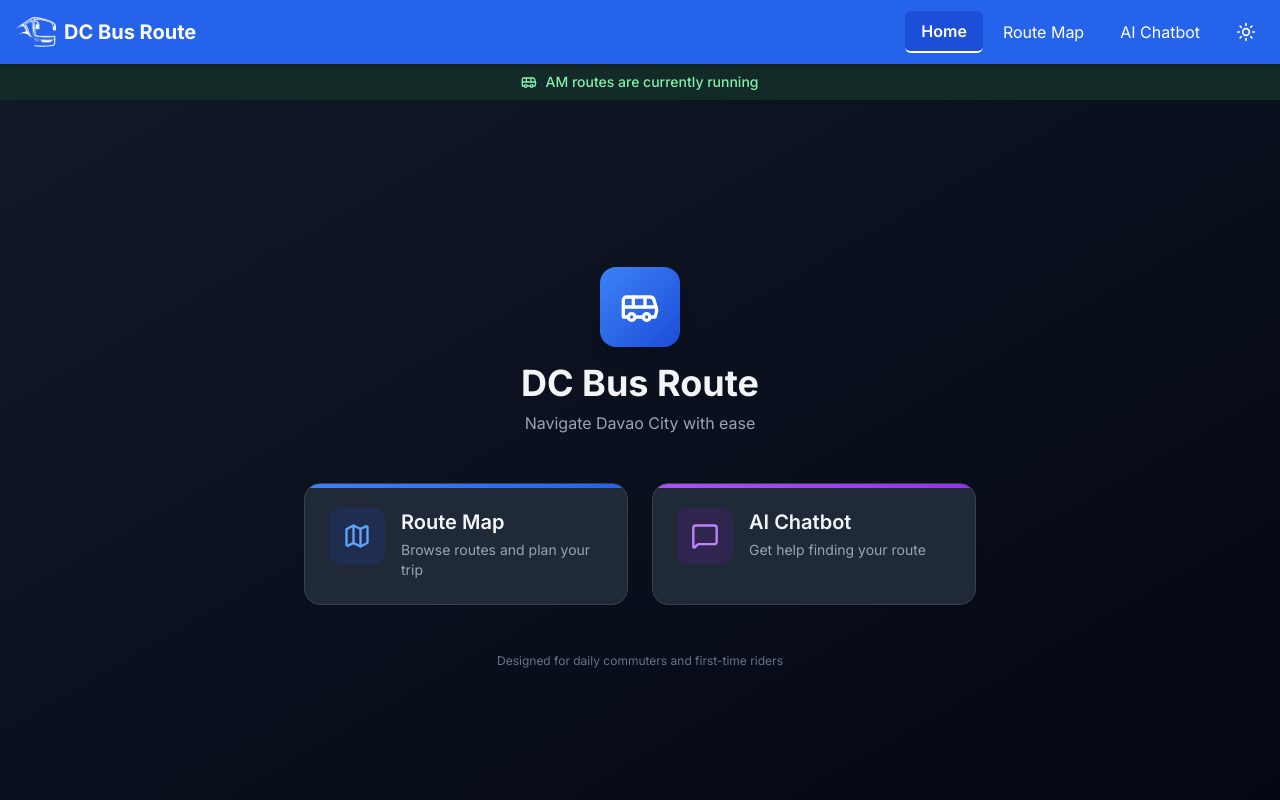
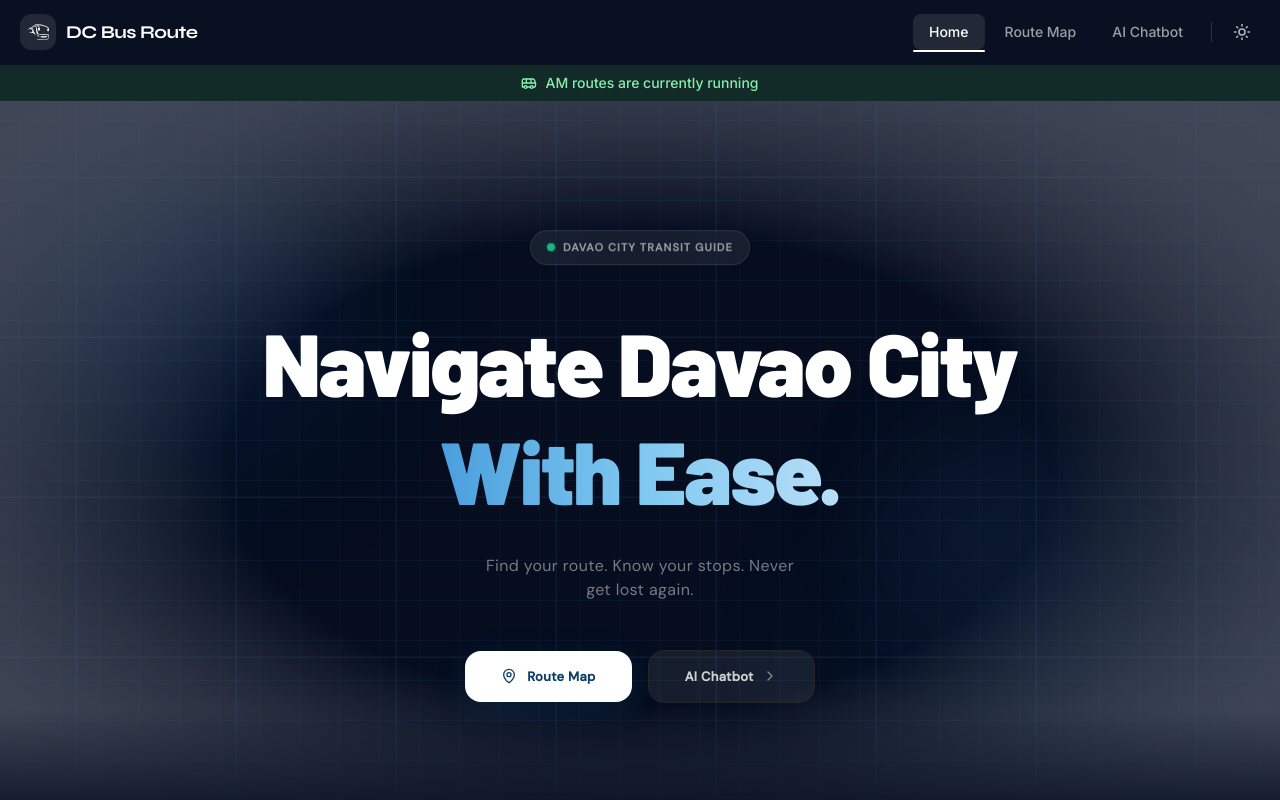
Before and after one commit to kkshiba/DC-Bus-Route, a Next.js app: page / in a window 1280 px wide. Both pictures are taken after a click on the button "Toggle theme". Shown: the top 800 px of the page. Built offline with nearby package versions, Linux system fonts and the light colour scheme.

Commit message:
Updated UI of Homepage

```diff
--- a/src/app/layout.tsx
+++ b/src/app/layout.tsx
@@ -65,6 +65,14 @@ export default function RootLayout({
     <html lang="en" className="scroll-smooth">
       <head>
         <link rel="icon" href="/favicon.png" type="image/png" />
+        {/* Preconnect for faster font loading */}
+        <link rel="preconnect" href="https://fonts.googleapis.com" />
+        <link rel="preconnect" href="https://fonts.gstatic.com" crossOrigin="anonymous" />
+        {/* Load all custom fonts globally: Syne (header/footer logo), Barlow (hero titles), DM Sans (hero body) */}
+        <link
+          href="https://fonts.googleapis.com/css2?family=Syne:wght@700;800&family=Barlow:wght@700;800;900&family=DM+Sans:wght@400;500&display=swap"
+          rel="stylesheet"
+        />
       </head>
       <body className={`${inter.className} antialiased`}>
         <ThemeProvider>
--- a/src/app/page.tsx
+++ b/src/app/page.tsx
@@ -1,83 +1,129 @@
 "use client";
 
 import Link from "next/link";
-import { Map, MessageSquare, Bus } from "lucide-react";
-
-const pages = [
-  {
-    href: "/route-map",
-    icon: Map,
-    title: "Route Map",
-    description: "Browse routes and plan your trip",
-    color: "from-blue-500 to-blue-600",
-    iconBg: "bg-blue-100 dark:bg-blue-900/30",
-    iconColor: "text-blue-600 dark:text-blue-400",
-  },
-  {
-    href: "/chatbot",
-    icon: MessageSquare,
-    title: "AI Chatbot",
-    description: "Get help finding your route",
-    color: "from-purple-500 to-purple-600",
-    iconBg: "bg-purple-100 dark:bg-purple-900/30",
-    iconColor: "text-purple-600 dark:text-purple-400",
-  },
-];
+import { ChevronRight, MapPin } from "lucide-react";
 
 export default function Home() {
   return (
-    <div className="min-h-[calc(100dvh-4rem)] flex flex-col items-center justify-center bg-gradient-to-br from-gray-50 to-gray-100 dark:from-gray-900 dark:to-gray-950 px-4 py-12">
-      {/* Logo/Brand */}
-      <div className="text-center mb-12">
-        <div className="w-20 h-20 mx-auto mb-4 rounded-2xl bg-gradient-to-br from-primary-500 to-primary-700 flex items-center justify-center shadow-lg">
-          <Bus className="w-10 h-10 text-white" />
+    <>
+      <style suppressHydrationWarning>{`
+        .hero-root { font-family: 'DM Sans', sans-serif; }
+        .hero-title { font-family: 'Barlow', sans-serif; font-weight: 900; }
+        .street-grid {
+          background-image:
+            linear-gradient(to right, rgba(12,62,103,0.12) 1.5px, transparent 1.5px),
+            linear-gradient(to bottom, rgba(12,62,103,0.12) 1.5px, transparent 1.5px),
+            linear-gradient(to right, rgba(12,62,103,0.05) 1px, transparent 1px),
+            linear-gradient(to bottom, rgba(12,62,103,0.05) 1px, transparent 1px);
+          background-size: 160px 160px, 160px 160px, 40px 40px, 40px 40px;
+        }
+        .dark .street-grid {
+          background-image:
+            linear-gradient(to right, rgba(74,158,221,0.14) 1.5px, transparent 1.5px),
+            linear-gradient(to bottom, rgba(74,158,221,0.14) 1.5px, transparent 1.5px),
+            linear-gradient(to right, rgba(74,158,221,0.06) 1px, transparent 1px),
+            linear-gradient(to bottom, rgba(74,158,221,0.06) 1px, transparent 1px);
+          background-size: 160px 160px, 160px 160px, 40px 40px, 40px 40px;
+        }
+        @keyframes grid-pan {
+          from { background-position: 0 0, 0 0, 0 0, 0 0; }
+          to   { background-position: 160px 160px, 160px 160px, 40px 40px, 40px 40px; }
+        }
+        .street-grid { animation: grid-pan 18s linear infinite; }
+        @keyframes orb-drift {
+          0%, 100% { transform: translate(0, 0) scale(1); }
+          33% { transform: translate(30px, -40px) scale(1.05); }
+          66% { transform: translate(-20px, 20px) scale(0.97); }
+        }
+        @keyframes orb-drift-2 {
+          0%, 100% { transform: translate(0, 0) scale(1); }
+          33% { transform: translate(-40px, 30px) scale(1.08); }
+          66% { transform: translate(25px, -20px) scale(0.95); }
+        }
+        .orb-1 { animation: orb-drift 14s ease-in-out infinite; }
+        .orb-2 { animation: orb-drift-2 18s ease-in-out infinite; }
+        .orb-3 { animation: orb-drift 22s ease-in-out infinite reverse; }
+        @keyframes fade-up {
+          from { opacity: 0; transform: translateY(28px); }
+          to   { opacity: 1; transform: translateY(0); }
+        }
+        .fade-up-1 { animation: fade-up 0.7s cubic-bezier(0.22,1,0.36,1) 0.1s both; }
+        .fade-up-2 { animation: fade-up 0.7s cubic-bezier(0.22,1,0.36,1) 0.25s both; }
+        .fade-up-3 { animation: fade-up 0.7s cubic-bezier(0.22,1,0.36,1) 0.4s both; }
+        .fade-up-4 { animation: fade-up 0.7s cubic-bezier(0.22,1,0.36,1) 0.55s both; }
+        @keyframes soft-ping {
+          0%, 100% { transform: scale(1); opacity: 1; }
+          50% { transform: scale(1.6); opacity: 0; }
+        }
+        .pin-ring { animation: soft-ping 2.5s ease-in-out infinite; }
+        @keyframes badge-float {
+          0%, 100% { transform: translateY(0px); }
+          50% { transform: translateY(-5px); }
+        }
+        .badge-float { animation: badge-float 3.5s ease-in-out infinite; }
+        .btn-primary { transition: transform 0.2s cubic-bezier(0.22,1,0.36,1), box-shadow 0.2s; }
+        .btn-primary:hover { transform: translateY(-2px); box-shadow: 0 14px 40px rgba(12,62,103,0.38); }
+        .dark .btn-primary:hover { box-shadow: 0 14px 40px rgba(74,158,221,0.3); }
+        .btn-secondary { transition: transform 0.2s cubic-bezier(0.22,1,0.36,1), background 0.15s; }
+        .btn-secondary:hover { transform: translateY(-2px); }
+        .btn-secondary .chevron { transition: transform 0.2s; }
+        .btn-secondary:hover .chevron { transform: translateX(3px); }
+      `}</style>
+
+      <div className="hero-root relative min-h-[calc(100dvh-4rem)] flex flex-col items-center justify-center overflow-hidden px-6 bg-[#f0f4ff] dark:bg-[#050d1f]">
+
+        <div className="street-grid absolute inset-0 pointer-events-none" />
+
+        {/* Minimal edge fog — light mode */}
+        <div className="absolute inset-0 pointer-events-none z-[3]"
+          style={{ background: "radial-gradient(ellipse at center, transparent 45%, rgba(240,244,255,0.55) 100%)" }} />
+        {/* Minimal edge fog — dark mode */}
+        <div className="absolute inset-0 pointer-events-none z-[3] hidden dark:block"
+          style={{ background: "radial-gradient(ellipse at center, transparent 45%, rgba(5,13,31,0.55) 100%)" }} />
+
+        <div className="orb-1 absolute top-[-10%] left-[-5%] w-[500px] h-[500px] rounded-full bg-[radial-gradient(circle,_rgba(74,158,221,0.15)_0%,_transparent_70%)] dark:bg-[radial-gradient(circle,_rgba(13,59,110,0.30)_0%,_transparent_70%)] blur-3xl pointer-events-none z-[2]" />
+        <div className="orb-2 absolute bottom-[-15%] right-[-8%] w-[600px] h-[600px] rounded-full bg-[radial-gradient(circle,_rgba(12,62,103,0.10)_0%,_transparent_70%)] dark:bg-[radial-gradient(circle,_rgba(74,158,221,0.07)_0%,_transparent_70%)] blur-3xl pointer-events-none z-[2]" />
+        <div className="orb-3 absolute top-[35%] right-[10%] w-[300px] h-[300px] rounded-full bg-[radial-gradient(circle,_rgba(147,197,253,0.15)_0%,_transparent_70%)] dark:bg-[radial-gradient(circle,_rgba(30,58,95,0.22)_0%,_transparent_70%)] blur-2xl pointer-events-none z-[2]" />
+
+        <div className="absolute bottom-0 left-0 right-0 h-32 bg-gradient-to-t from-[#f0f4ff] dark:from-[#050d1f] to-transparent pointer-events-none z-[4]" />
+
+        <div className="relative text-center w-full max-w-5xl flex flex-col items-center" style={{ zIndex: 10 }}>
+
+          <div className="badge-float fade-up-1 inline-flex items-center gap-2 mb-12 px-4 py-2 rounded-full bg-white/80 dark:bg-white/[0.07] border border-[#0C3E67]/15 dark:border-white/10 backdrop-blur-md shadow-sm">
+            <span className="relative flex h-2 w-2">
+              <span className="pin-ring absolute inline-flex h-full w-full rounded-full bg-emerald-400 opacity-75" />
+              <span className="relative inline-flex h-2 w-2 rounded-full bg-emerald-500" />
+            </span>
+            <span className="text-[11px] font-semibold tracking-widest uppercase text-[#0C3E67]/65 dark:text-white/55">
+              Davao City Transit Guide
+            </span>
+          </div>
+
+          <h1 className="hero-title fade-up-2 text-[clamp(2.8rem,7vw,5.5rem)] leading-[1.0] tracking-[-0.02em] whitespace-nowrap text-[#0a1628] dark:text-white">
+            Navigate Davao City
+          </h1>
+
+          <h2 className="hero-title fade-up-3 text-[clamp(2.8rem,7vw,5.5rem)] leading-[1.0] tracking-[-0.02em] mt-5 whitespace-nowrap bg-clip-text text-transparent bg-gradient-to-r from-[#0C3E67] via-[#1a6bac] to-[#4a9edd] dark:from-[#4a9edd] dark:via-[#7ec8f0] dark:to-[#b8dff8]">
+            With Ease.
+          </h2>
+
+          <p className="fade-up-3 mt-10 text-[15px] md:text-base text-[#0a1628]/45 dark:text-white/45 tracking-wide max-w-xs mx-auto leading-loose">
+            Find your route. Know your stops. Never get lost again.
+          </p>
+
+          <div className="fade-up-4 mt-12 flex items-center justify-center gap-4 flex-wrap">
+            <Link href="/route-map" className="btn-primary inline-flex items-center gap-2.5 px-9 py-4 rounded-2xl bg-[#0C3E67] dark:bg-white text-white dark:text-[#0C3E67] text-[13px] font-semibold tracking-wide shadow-[0_8px_28px_rgba(12,62,103,0.32)]">
+              <MapPin className="w-4 h-4" />
+              Route Map
+            </Link>
+            <Link href="/chatbot" className="btn-secondary inline-flex items-center gap-2 px-9 py-4 rounded-2xl bg-white/60 dark:bg-white/[0.07] border border-[#0C3E67]/18 dark:border-white/12 backdrop-blur-md text-[#0C3E67] dark:text-white/80 text-[13px] font-semibold tracking-wide shadow-sm">
+              AI Chatbot
+              <ChevronRight className="chevron w-4 h-4 opacity-60" />
+            </Link>
+          </div>
+
         </div>
-        <h1 className="text-3xl md:text-4xl font-bold text-gray-900 dark:text-gray-100">
-          DC Bus Route
-        </h1>
-        <p className="text-gray-500 dark:text-gray-400 mt-2">
-          Navigate Davao City with ease
-        </p>
       </div>
-
-      {/* Page Cards */}
-      <div className="grid grid-cols-1 md:grid-cols-2 gap-6 w-full max-w-2xl">
-        {pages.map((page) => (
-          <Link
-            key={page.href}
-            href={page.href}
-            className="group relative overflow-hidden rounded-2xl bg-white dark:bg-gray-800 border border-gray-200 dark:border-gray-700 shadow-sm hover:shadow-xl transition-all duration-300 hover:-translate-y-1"
-          >
-            {/* Gradient accent */}
-            <div
-              className={`absolute inset-x-0 top-0 h-1 bg-gradient-to-r ${page.color}`}
-            />
-
-            <div className="p-6">
-              <div className="flex items-start gap-4">
-                <div
-                  className={`w-14 h-14 rounded-xl ${page.iconBg} flex items-center justify-center flex-shrink-0 group-hover:scale-110 transition-transform duration-300`}
-                >
-                  <page.icon className={`w-7 h-7 ${page.iconColor}`} />
-                </div>
-                <div className="flex-1 min-w-0">
-                  <h2 className="text-xl font-semibold text-gray-900 dark:text-gray-100 group-hover:text-primary-600 dark:group-hover:text-primary-400 transition-colors">
-                    {page.title}
-                  </h2>
-                  <p className="text-sm text-gray-500 dark:text-gray-400 mt-1">
-                    {page.description}
-                  </p>
-                </div>
-              </div>
-            </div>
-          </Link>
-        ))}
-      </div>
-
-      {/* Footer tagline */}
-      <p className="text-xs text-gray-400 dark:text-gray-500 mt-12">
-        Designed for daily commuters and first-time riders
-      </p>
-    </div>
+    </>
   );
 }
--- a/src/components/Header.tsx
+++ b/src/components/Header.tsx
@@ -1,160 +1,154 @@
 "use client";
 
-import { useState } from "react";
+import { useState, useEffect } from "react";
 import Link from "next/link";
 import { usePathname } from "next/navigation";
-import { Menu, X, Sun, Moon } from "lucide-react";
+import { Menu, X, Sun, Moon, Map, MessageSquare } from "lucide-react";
 import { useTheme } from "@/components/ThemeProvider";
 
 const navLinks = [
-  { href: "/", label: "Home" },
-  { href: "/route-map", label: "Route Map" },
-  { href: "/chatbot", label: "AI Chatbot" },
+  { href: "/", label: "Home", icon: null },
+  { href: "/route-map", label: "Route Map", icon: Map },
+  { href: "/chatbot", label: "AI Chatbot", icon: MessageSquare },
 ];
 
 export function Header() {
   const [mobileMenuOpen, setMobileMenuOpen] = useState(false);
+  const [scrolled, setScrolled] = useState(false);
   const pathname = usePathname();
   const { resolvedTheme, toggleTheme } = useTheme();
 
-  const isActive = (href: string) => {
-    if (href === "/") {
-      return pathname === "/";
-    }
-    return pathname.startsWith(href);
-  };
+  useEffect(() => {
+    const onScroll = () => setScrolled(window.scrollY > 12);
+    window.addEventListener("scroll", onScroll, { passive: true });
+    return () => window.removeEventListener("scroll", onScroll);
+  }, []);
+
+  const isActive = (href: string) =>
+    href === "/" ? pathname === "/" : pathname.startsWith(href);
 
   return (
     <>
-      <header className="bg-primary-600 text-white shadow-md sticky top-0 z-[9999]">
-        <div className="container mx-auto px-4">
+      <style suppressHydrationWarning>{`
+        .header-logo { font-family: 'Syne', sans-serif; }
+        .nav-link-pill {
+          position: relative;
+          transition: color 0.2s;
+        }
+        .nav-link-pill::after {
+          content: '';
+          position: absolute;
+          bottom: -2px;
+          left: 50%;
+          width: 0;
+          height: 2px;
+          border-radius: 2px;
+          background: currentColor;
+          transition: width 0.25s cubic-bezier(0.22,1,0.36,1), left 0.25s cubic-bezier(0.22,1,0.36,1);
+        }
+        .nav-link-pill:hover::after,
+        .nav-link-pill.active::after {
+          width: 100%;
+          left: 0;
+        }
+        @keyframes menu-in {
+          from { opacity: 0; transform: translateY(-8px) scale(0.97); }
+          to   { opacity: 1; transform: translateY(0) scale(1); }
+        }
+        .mobile-menu-panel { animation: menu-in 0.22s cubic-bezier(0.22,1,0.36,1) forwards; }
+        .theme-btn {
+          transition: transform 0.3s cubic-bezier(0.34,1.56,0.64,1), background 0.2s;
+        }
+        .theme-btn:hover { transform: rotate(20deg) scale(1.1); }
+      `}</style>
+
+      <header className={`sticky top-0 z-[9999] transition-all duration-300 ${
+        scrolled
+          ? "bg-white/80 dark:bg-[#050d1f]/85 backdrop-blur-xl shadow-[0_1px_32px_rgba(12,62,103,0.10)] dark:shadow-[0_1px_32px_rgba(0,0,0,0.4)] border-b border-[#0C3E67]/08 dark:border-white/[0.06]"
+          : "bg-white/60 dark:bg-[#050d1f]/60 backdrop-blur-md border-b border-transparent"
+      }`}>
+        <div className="container mx-auto px-5">
           <div className="flex items-center justify-between h-16">
-            {/* Logo */}
-            <Link href="/" className="flex items-center gap-2">
+
+            <Link href="/" className="flex items-center gap-2.5 group">
+              <div className="relative w-9 h-9 flex items-center justify-center">
+                <div className="absolute inset-0 rounded-xl bg-[#0C3E67] dark:bg-white/10 group-hover:scale-105 transition-transform duration-200" />
                 {/* eslint-disable-next-line @next/next/no-img-element */}
-              <img
-                src="/busicon.png"
-                alt="DC Bus Route Logo"
-                width={40}
-                height={32}
-                style={{ filter: "brightness(0) invert(1)" }}
-              />
-              <span className="text-xl font-bold">DC Bus Route</span>
+                <img src="/busicon.png" alt="DC Bus Route Logo" width={22} height={22}
+                  className="relative z-10" style={{ filter: "brightness(0) invert(1)" }} />
+              </div>
+              <span className="text-lg font-bold text-[#0C3E67] dark:text-white tracking-tight" style={{ fontFamily: "'Syne', sans-serif" }}>
+              DC Bus Route
+              </span>
             </Link>
 
-            {/* Desktop Navigation */}
             <nav className="hidden md:flex items-center gap-1">
               {navLinks.map((link) => (
-                <Link
-                  key={link.href}
-                  href={link.href}
-                  className={`px-4 py-2 rounded-md transition-colors ${
+                <Link key={link.href} href={link.href}
+                  className={`nav-link-pill px-4 py-2 rounded-lg text-sm font-medium transition-all duration-200 ${
                     isActive(link.href)
-                      ? "bg-primary-700 font-semibold border-b-2 border-white"
-                      : "hover:bg-primary-500"
-                  }`}
-                >
+                      ? "active text-[#0C3E67] dark:text-white bg-[#0C3E67]/08 dark:bg-white/10"
+                      : "text-[#0C3E67]/60 dark:text-white/60 hover:text-[#0C3E67] dark:hover:text-white hover:bg-[#0C3E67]/05 dark:hover:bg-white/05"
+                  }`}>
                   {link.label}
                 </Link>
               ))}
-              {/* Theme Toggle */}
-              <button
-                onClick={toggleTheme}
-                className="ml-2 p-2 rounded-md hover:bg-primary-500 transition-colors"
-                aria-label={resolvedTheme === "dark" ? "Switch to light mode" : "Switch to dark mode"}
-              >
-                {resolvedTheme === "dark" ? (
-                  <Sun className="w-5 h-5" />
-                ) : (
-                  <Moon className="w-5 h-5" />
-                )}
+              <div className="w-px h-5 bg-[#0C3E67]/15 dark:bg-white/15 mx-2" />
+              <button onClick={toggleTheme}
+                className="theme-btn w-9 h-9 flex items-center justify-center rounded-lg text-[#0C3E67]/70 dark:text-white/70 hover:text-[#0C3E67] dark:hover:text-white hover:bg-[#0C3E67]/08 dark:hover:bg-white/08"
+                aria-label="Toggle theme">
+                {resolvedTheme === "dark" ? <Sun className="w-[18px] h-[18px]" /> : <Moon className="w-[18px] h-[18px]" />}
               </button>
             </nav>
 
-            {/* Mobile Controls */}
             <div className="md:hidden flex items-center gap-1">
-              {/* Mobile Theme Toggle */}
-              <button
-                onClick={toggleTheme}
-                className="p-2 rounded-md hover:bg-primary-500 transition-colors"
-                aria-label={resolvedTheme === "dark" ? "Switch to light mode" : "Switch to dark mode"}
-              >
-                {resolvedTheme === "dark" ? (
-                  <Sun className="w-5 h-5" />
-                ) : (
-                  <Moon className="w-5 h-5" />
-                )}
+              <button onClick={toggleTheme}
+                className="theme-btn w-9 h-9 flex items-center justify-center rounded-lg text-[#0C3E67]/70 dark:text-white/70"
+                aria-label="Toggle theme">
+                {resolvedTheme === "dark" ? <Sun className="w-[18px] h-[18px]" /> : <Moon className="w-[18px] h-[18px]" />}
               </button>
-              {/* Mobile Menu Button */}
-              <button
-                className="p-2 rounded-md hover:bg-primary-500 transition-colors"
-                onClick={() => setMobileMenuOpen(!mobileMenuOpen)}
-                aria-label={mobileMenuOpen ? "Close menu" : "Open menu"}
-              >
-                {mobileMenuOpen ? (
-                  <X className="w-6 h-6" />
-                ) : (
-                  <Menu className="w-6 h-6" />
-                )}
+              <button onClick={() => setMobileMenuOpen(!mobileMenuOpen)}
+                className="w-9 h-9 flex items-center justify-center rounded-lg text-[#0C3E67] dark:text-white hover:bg-[#0C3E67]/08 dark:hover:bg-white/08 transition-colors"
+                aria-label="Toggle menu">
+                {mobileMenuOpen ? <X className="w-5 h-5" /> : <Menu className="w-5 h-5" />}
               </button>
             </div>
+
           </div>
         </div>
       </header>
 
-      {/* Mobile Slide-out Menu — rendered OUTSIDE <header> to escape its stacking context */}
-      <div
-        className={`fixed inset-0 z-[99999] md:hidden transition-opacity duration-300 ${
-          mobileMenuOpen ? "opacity-100" : "opacity-0 pointer-events-none"
-        }`}
-      >
-        {/* Backdrop */}
-        <div
-          className="absolute inset-0 bg-black/50"
+      {mobileMenuOpen && (
+        <div className="fixed inset-0 z-[99998] md:hidden">
+          <div className="absolute inset-0 bg-black/40 backdrop-blur-sm" onClick={() => setMobileMenuOpen(false)} />
+          <div className="mobile-menu-panel absolute top-16 left-3 right-3 rounded-2xl overflow-hidden bg-white/95 dark:bg-[#0a1628]/95 backdrop-blur-xl border border-[#0C3E67]/10 dark:border-white/10 shadow-[0_20px_60px_rgba(12,62,103,0.18)] dark:shadow-[0_20px_60px_rgba(0,0,0,0.5)]">
+            <nav className="p-3 flex flex-col gap-1">
+              {navLinks.map((link) => {
+                const Icon = link.icon;
+                return (
+                  <Link key={link.href} href={link.href}
                     onClick={() => setMobileMenuOpen(false)}
-        />
-
-        {/* Slide-out Panel */}
-        <div
-          className={`absolute top-16 right-0 w-64 h-[calc(100vh-4rem)] bg-white dark:bg-gray-800 shadow-xl transform transition-transform duration-300 ${
-            mobileMenuOpen ? "translate-x-0" : "translate-x-full"
-          }`}
-        >
-          <nav className="flex flex-col p-4">
-            {navLinks.map((link) => (
-              <Link
-                key={link.href}
-                href={link.href}
-                onClick={() => setMobileMenuOpen(false)}
-                className={`px-4 py-3 rounded-md transition-colors ${
+                    className={`flex items-center gap-3 px-4 py-3 rounded-xl text-sm font-medium transition-all duration-150 ${
                       isActive(link.href)
-                    ? "bg-primary-100 dark:bg-primary-900 text-primary-700 dark:text-primary-300 font-semibold border-l-4 border-primary-600"
-                    : "text-gray-700 dark:text-gray-200 hover:bg-gray-100 dark:hover:bg-gray-700"
-                }`}
-              >
+                        ? "bg-[#0C3E67] text-white shadow-sm"
+                        : "text-[#0C3E67] dark:text-white/80 hover:bg-[#0C3E67]/08 dark:hover:bg-white/08"
+                    }`}>
+                    {Icon && <Icon className="w-4 h-4 opacity-70" />}
                     {link.label}
                   </Link>
-            ))}
-            {/* Mobile Theme Toggle */}
-            <button
-              onClick={toggleTheme}
-              className="mt-4 px-4 py-3 rounded-md flex items-center gap-3 text-gray-700 dark:text-gray-200 hover:bg-gray-100 dark:hover:bg-gray-700 transition-colors"
-            >
-              {resolvedTheme === "dark" ? (
-                <>
-                  <Sun className="w-5 h-5" />
-                  <span>Light Mode</span>
-                </>
-              ) : (
-                <>
-                  <Moon className="w-5 h-5" />
-                  <span>Dark Mode</span>
-                </>
-              )}
+                );
+              })}
+              <div className="my-1 border-t border-[#0C3E67]/08 dark:border-white/08" />
+              <button onClick={() => { toggleTheme(); setMobileMenuOpen(false); }}
+                className="flex items-center gap-3 px-4 py-3 rounded-xl text-sm font-medium text-[#0C3E67] dark:text-white/80 hover:bg-[#0C3E67]/08 dark:hover:bg-white/08 transition-colors">
+                {resolvedTheme === "dark"
+                  ? <><Sun className="w-4 h-4 opacity-70" /><span>Light Mode</span></>
+                  : <><Moon className="w-4 h-4 opacity-70" /><span>Dark Mode</span></>}
               </button>
             </nav>
           </div>
         </div>
+      )}
     </>
   );
 }
```
Also changed, not shown: src/components/Footer.tsx (+47 -25 lines). Lines whose indentation alone changed are shown as unchanged.
